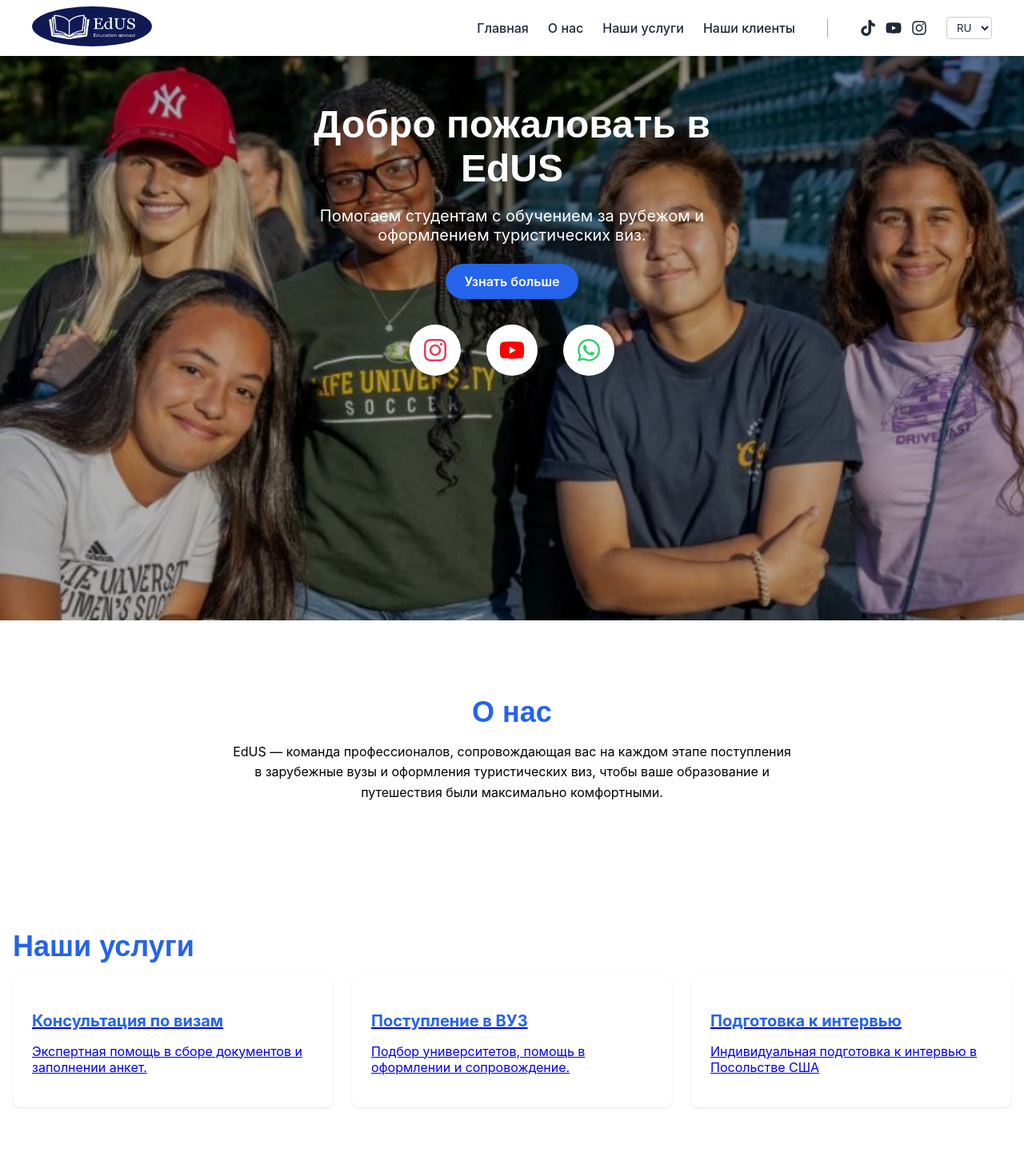
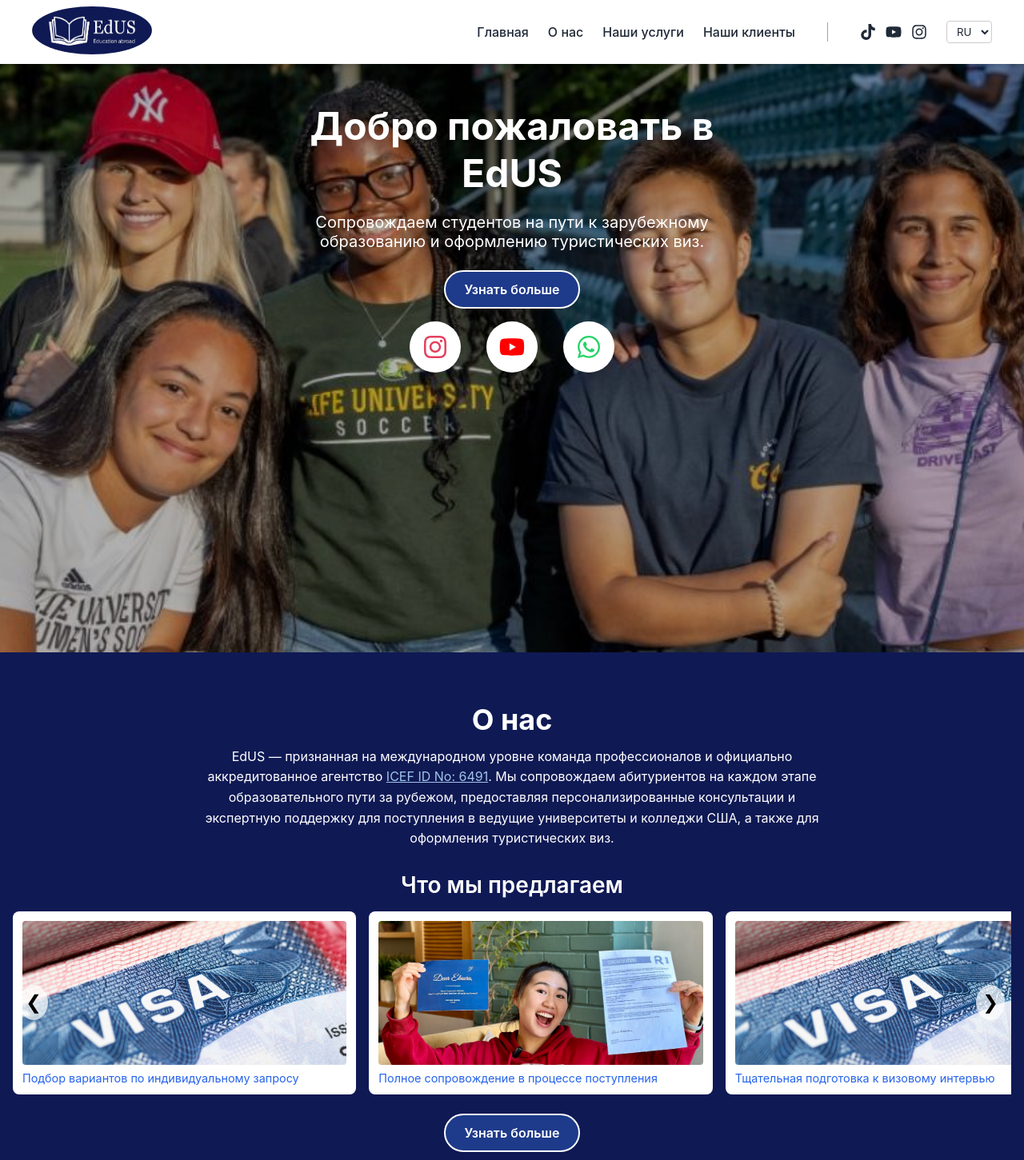
Before and after one commit to MirlanNurbekov/edus, a React (Create React App) app: page / in a window 1280 px wide. Shown: the top 1451 px of the page at 80% size. Built offline with nearby package versions, Linux system fonts and the light colour scheme.

Commit message:
0009
Miner changes at home page

```diff
--- a/src/components/Home.jsx
+++ b/src/components/Home.jsx
@@ -1,9 +1,12 @@
 // src/components/Home.jsx
-import React from 'react';
+import React, { useState, useEffect } from 'react';
 import { Link } from 'react-router-dom';
 import { FaInstagram, FaWhatsapp, FaYoutube } from 'react-icons/fa';
 import '../styles/Home.css';
 import studentImg from '../assets/students.jpeg';
+import visaImg from '../assets/visa.jpg';
+import vusaStudent from '../assets/1.png'
+import studentPicture from '../assets/Customer3.jpeg'
 
 export default function Home() {
   const services = [
@@ -14,90 +17,97 @@ export default function Home() {
     },
     {
       title: 'Поступление в ВУЗ',
-      text: 'Подбор университетов, помощь в оформлении и сопровождение.',
+      text: 'Подбор университетов, помощь в оформлении и сопровождении.',
       path: '/enrollment'
     },
     {
       title: 'Подготовка к интервью',
-      text: 'Индивидуальная подготовка к интервью в Посольстве США',
+      text: 'Индивидуальная подготовка к интервью в Посольстве США.',
       path: '/preparation'
     }
   ];
 
+  const offerings = [
+    { img: vusaStudent, text: 'Подаём документы в неограниченное количество вузов' },
+    { img: visaImg, text: 'Подбор вариантов по индивидуальному запросу' },
+    { img: studentPicture, text: 'Полное сопровождение в процессе поступления' },
+    { img: visaImg, text: 'Тщательная подготовка к визовому интервью' },
+    { img: visaImg, text: 'Инструкции и гайды после получения визы' },
+    { img: visaImg, text: 'Предоставляем помещение для сдачи теста' }
+  ];
+
+  const [current, setCurrent] = useState(0);
+
+  useEffect(() => {
+    const timer = setInterval(() => {
+      setCurrent(prev => (prev + 1) % offerings.length);
+    }, 5000);
+    return () => clearInterval(timer);
+  }, [offerings.length]);
+
+  const prevSlide = () => {
+    setCurrent(prev => (prev - 1 + offerings.length) % offerings.length);
+  };
+  const nextSlide = () => {
+    setCurrent(prev => (prev + 1) % offerings.length);
+  };
+
+  const visibleItems = [0,1,2].map(i => offerings[(current + i) % offerings.length]);
+
   return (
     <main className="home">
-      <section
-        className="hero"
-        style={{ backgroundImage: `url(${studentImg})` }}
-      >
-        <div className="hero-overlay"></div>
+      {/* Hero */}
+      <section className="hero" style={{ backgroundImage: `url(${studentImg})` }}>
+        <div className="hero-overlay" />
         <div className="hero-content">
           <h1 className="hero-title">Добро пожаловать в EdUS</h1>
           <p className="hero-subtitle">
-            Помогаем студентам с обучением за рубежом и оформлением туристических виз.
+            Сопровождаем студентов на пути к зарубежному образованию и оформлению туристических виз.
           </p>
-
-          {/* Навигация на страницу «Узнать больше» */}
-          <Link to="/usinfo" className="hero-btn">
-            Узнать больше
-          </Link>
-
-          {/* Здесь — наши соцсети: Instagram и WhatsApp */}
+          <Link to="/usinfo" className="section-btn">Узнать больше</Link>
           <div className="hero-social">
-            <a
-              className="hero-social-link instagram"
-              href="https://www.instagram.com/edus.kg"
-              target="_blank"
-              rel="noopener noreferrer"
-              aria-label="EdUS в Instagram"
-            >
-              <FaInstagram size={32} />
-            </a>
-            <a
-              className="hero-social-link youtube"
-              href="https://www.youtube.com/@edus-d6q"
-              target="_blank"
-              rel="noopener noreferrer"
-              aria-label="EdUS на YouTube"
-            >
-               <FaYoutube size={32} />
-            </a>
-            <a
-              className="hero-social-link whatsapp"
-              href="https://wa.me/996507221215"
-              target="_blank"
-              rel="noopener noreferrer"
-              aria-label="Связаться в WhatsApp"
-            >
-              <FaWhatsapp size={32} />
-            </a>
+            <a className="hero-social-link instagram" href="https://www.instagram.com/edus.kg" target="_blank" rel="noopener noreferrer"><FaInstagram size={32}/></a>
+            <a className="hero-social-link youtube" href="https://www.youtube.com/@edus-d6q" target="_blank" rel="noopener noreferrer"><FaYoutube size={32}/></a>
+            <a className="hero-social-link whatsapp" href="https://wa.me/996507221215" target="_blank" rel="noopener noreferrer"><FaWhatsapp size={32}/></a>
           </div>
-
-          {/* Новая строка с ICEF-бейджем */}
           <div className="hero-badge">
-            <span
-              id="iasBadge"
-              data-account-id="6491"
-            ></span>
-            <script
-              async
-              defer
-              crossorigin="anonymous"
-              src="https://www-cdn.icef.com/scripts/iasbadgeid.js"
-            ></script>
+            <span id="iasBadge" data-account-id="6491"></span>
+            <script async defer crossorigin="anonymous" src="https://www-cdn.icef.com/scripts/iasbadgeid.js"></script>
           </div>
         </div>
       </section>
 
+      {/* About / Carousel */}
       <section id="about" className="about">
         <h2 className="section-title">О нас</h2>
         <p className="section-text">
-          EdUS — команда профессионалов, сопровождающая вас на каждом этапе поступления<br/>
-          в зарубежные вузы и оформления туристических виз, чтобы ваше образование и<br/>
-          путешествия были максимально комфортными.
+          EdUS — признанная на международном уровне команда профессионалов и официально аккредитованное агентство&nbsp;
+          <a href="https://www.icef.com/agency/0016M00002h1BP3QAM" target="_blank" rel="noopener noreferrer" className="icef-link">
+            ICEF ID No: 6491
+          </a>.
+          Мы сопровождаем абитуриентов на каждом этапе образовательного пути за рубежом, предоставляя персонализированные консультации и экспертную поддержку для поступления в ведущие университеты и колледжи США, а также для оформления туристических виз.
         </p>
+
+        <h3 className="about-subtitle">Что мы предлагаем</h3>
+        <div className="about-carousel-wrapper">
+          <button className="carousel-arrow left" onClick={prevSlide}>&#10094;</button>
+          <div className="about-carousel">
+            {visibleItems.map((item, idx) => (
+              <div key={idx} className="carousel-card">
+                <img src={item.img} alt={item.text} />
+                <p className="carousel-card-text">{item.text}</p>
+              </div>
+            ))}
+          </div>
+          <button className="carousel-arrow right" onClick={nextSlide}>&#10095;</button>
+        </div>
+
+        <div className="about-btn-container">
+          <Link to="/about-us" className="section-btn">Узнать больше</Link>
+        </div>
       </section>
 
+      {/* Services */}
       <section id="services" className="services">
         <h2 className="section-title">Наши услуги</h2>
         <div className="services-grid">
@@ -110,5 +120,5 @@ export default function Home() {
         </div>
       </section>
     </main>
-  );
+);
 }
--- a/src/styles/Home.css
+++ b/src/styles/Home.css
@@ -1,16 +1,21 @@
 /* src/styles/Home.css */
+@import url('https://fonts.googleapis.com/css2?family=Poppins:wght@400;600;700&display=swap');
+
 :root {
-  --primary-blue: #2563eb;
-  --accent-blue: #3b82f6;
-  --text-dark: #1f2937;
-  --bg-white: #ffffff;
-  --font-sans: 'Inter', sans-serif;
+  --primary-blue: #0F1954;
+  --btn-blue:     #1e3a8a;
+  --btn-hover:    #3B82F6;
+  --text-white:   #ffffff;
+  --font-sans:    'Poppins', sans-serif;
+  --link-blue:    #9fc5e8;
 }
+
 
 .home {
   font-family: var(--font-sans);
-  background-color: var(--bg-white);
-  padding-top: 56px; /* below fixed navbar */
+  background: #0F1954;
+  padding-top: 56px;
+  color: var(--text-white);
 }
 
 /* ----- Hero ----- */
@@ -18,15 +23,13 @@
   position: relative;
   background-size: cover;
   background-position: center;
-  height: 90vh;
+  height: 95vh;
 }
-
 .hero-overlay {
   position: absolute;
   inset: 0;
-  background: rgba(0, 0, 0, 0.3);
+  background: rgba(0,0,0,0.3);
 }
-
 .hero-content {
   position: relative;
   z-index: 2;
@@ -34,25 +37,21 @@
   padding: 2rem 1rem;
   max-width: 600px;
   margin: 0 auto;
-  color: #fff;
 }
-
 .hero-title {
-  font-family: 'Poppins', sans-serif;
-  font-size: clamp(2rem, 5vw, 3rem);
+  font-weight: 700;
+  font-size: clamp(2rem,5vw,3rem);
   margin-bottom: 1rem;
 }
-
 .hero-subtitle {
-  font-size: clamp(1rem, 3vw, 1.25rem);
+  font-weight: 400;
+  font-size: clamp(1rem,3vw,1.25rem);
   margin-bottom: 1.5rem;
 }
-
-/* Hero button */
 .hero-btn {
   display: inline-block;
-  background: var(--primary-blue);
-  color: #fff;
+  background: var(--btn-blue);
+  color: var(--text-white);
   padding: 0.75rem 1.5rem;
   border-radius: 9999px;
   font-weight: 600;
@@ -60,69 +59,55 @@
   transition: background 0.2s ease;
 }
 .hero-btn:hover {
-  background: var(--accent-blue);
+  background: var(--btn-hover);
 }
 
-/* Social icons container */
+/* Social icons */
 .hero-social {
-  margin-top: 2rem;
+  margin-top: 1rem;
   display: flex;
   justify-content: center;
   gap: 2rem;
 }
-
-/* Rounded white buttons with circle-hover */
 .hero-social-link {
   position: relative;
   width: 64px;
   height: 64px;
-  background: #fff;
+  background: var(--text-white);
   border-radius: 50%;
   display: flex;
   align-items: center;
   justify-content: center;
-  overflow: hidden;
   transition: transform 0.3s;
 }
-
-/* Ripple/scale circle on hover */
 .hero-social-link::after {
   content: '';
   position: absolute;
   width: 200%;
   height: 200%;
-  background: rgba(0, 0, 0, 0.1);
+  background: rgba(0,0,0,0.1);
   border-radius: 50%;
   top: 50%;
   left: 50%;
-  transform: translate(-50%, -50%) scale(0);
+  transform: translate(-50%,-50%) scale(0);
   transition: transform 0.4s ease;
 }
-
 .hero-social-link:hover {
   transform: scale(1.1);
 }
+.hero-social-link:hover::after {
+  transform: translate(-50%,-50%) scale(1);
+}
+.hero-social-link.instagram svg { color: #E4405F; }
+.hero-social-link.youtube svg    { color: #FF0000; }
+.hero-social-link.whatsapp svg   { color: #25D366; }
 
-.hero-social-link:hover::after {
-  transform: translate(-50%, -50%) scale(1);
-}
-
-/* Brand colors for the icons themselves */
-.hero-social-link.instagram svg {
-  color: #E4405F;
-}
-
-.hero-social-link.whatsapp svg {
-  color: #25D366;
-}
-
-/* ----- ICEF Badge row ----- */
+/* ICEF Badge */
 .hero-badge {
   margin-top: 1rem;
   display: flex;
   justify-content: center;
 }
-
 #iasBadge {
   width: 84px;
   height: 104px;
@@ -130,87 +115,145 @@
   align-items: center;
   justify-content: center;
 }
-
-/* Ensure injected badge graphic fits */
 #iasBadge img,
 #iasBadge svg {
   max-width: 62px;
   max-height: 102px;
 }
 
-/* ----- About ----- */
+/* ----- О нас ----- */
 .about {
-  padding: 4rem 1rem;
+  padding: 2rem 1rem;
   text-align: center;
 }
-
-.section-title {
-  font-family: 'Poppins', sans-serif;
-  font-size: clamp(1.5rem, 4vw, 2.25rem);
-  color: var(--primary-blue);
-  margin-bottom: 1rem;
+.about .section-title {
+  font-weight: 700;
+  font-size: clamp(1.5rem,4vw,2.25rem);
+  margin-bottom: 0.75rem;
 }
-
-.section-text {
+.about .section-text {
   font-size: 1rem;
   line-height: 1.6;
   max-width: 800px;
-  margin: 0 auto;
+  margin: 0 auto 1.5rem;
+}
+.about .icef-link {
+  color: var(--link-blue);
+  text-decoration: underline;
+}
+.about-subtitle {
+  font-weight: 600;
+  font-size: clamp(1.25rem,3vw,1.75rem);
+  margin-bottom: 1rem;
+}
+/* ----- Carousel ----- */
+.about-carousel-wrapper {
+  position: relative;
+  margin-bottom: 1.5rem;
+}
+
+.about-carousel {
+  display: flex;
+  gap: 1rem;
+  overflow: hidden;
+}
+
+.carousel-card {
+  flex: 0 0 calc((100% - 2rem)/3);
+  max-width: calc((100% - 2rem)/3);
+  display: flex;
+  flex-direction: column;
+  background: #ffffff;
+  border-radius: 0.5rem;
+  padding: 0.75rem;
+  text-align: left;
+}
+
+.carousel-card img {
+  width: 100%;
+  height: 180px;        /* фиксированная высота */
+  object-fit: cover;    /* обрезает/масштабирует по размеру */
+  border-radius: 0.25rem;
+  margin-bottom: 0.5rem;
+  flex-shrink: 0;
+}
+
+.carousel-card-text {
+  font-size: 0.9rem;
+  color: var(--primary-blue);
+  margin: 0;
+  flex: 1;              /* заполняет оставшееся пространство */
+}
+
+/* arrows */
+.carousel-arrow {
+  position: absolute;
+  top: 50%;
+  transform: translateY(-50%);
+  background: rgba(255,255,255,0.7);
+  border: none;
+  font-size: 1.5rem;
+  padding: 0.5rem;
+  cursor: pointer;
+  z-index: 1;
+  border-radius: 50%;
+}
+.carousel-arrow.left { left: 0.5rem; }
+.carousel-arrow.right { right: 0.5rem; }
+
+/* Узнать больше under О нас */
+.about-btn-container {
+  text-align: center;
+}
+.section-btn {
+  display: inline-block;
+  background: var(--btn-blue);
+  color: var(--text-white);
+  border: 2px solid var(--text-white);
+  padding: 0.75rem 1.5rem;
+  border-radius: 9999px;
+  font-weight: 600;
+  text-decoration: none;
+  transition: background-color 0.2s ease;
+}
+.section-btn:hover {
+  background: var(--btn-hover);
 }
 
 /* ----- Services ----- */
 .services {
   padding: 4rem 1rem;
 }
-
 .services-grid {
   display: grid;
-  grid-template-columns: repeat(auto-fit, minmax(250px, 1fr));
+  grid-template-columns: repeat(auto-fit,minmax(250px,1fr));
   gap: 1.5rem;
 }
-
 .services-card {
-  background: var(--bg-white);
+  background: var(--text-white);
   padding: 1.5rem;
   border-radius: 0.5rem;
   box-shadow: 0 1px 3px rgba(0,0,0,0.1);
   transition: transform 0.2s ease, box-shadow 0.2s ease;
 }
-
 .services-card:hover {
   transform: translateY(-4px);
   box-shadow: 0 4px 6px rgba(0,0,0,0.1);
 }
-
 .services-card-title {
   font-size: 1.25rem;
   color: var(--primary-blue);
   margin-bottom: 0.5rem;
 }
-
 .services-card-text {
   font-size: 1rem;
+  color: var(--primary-blue);
 }
 
-/* ----- Mobile tweaks ----- */
+/* Mobile tweaks */
 @media (max-width: 768px) {
-  .hero {
-    height: 60vh;
-  }
-  .services-grid {
-    grid-template-columns: 1fr;
-  }
+  .hero { height: 70vh; }
+  .services-grid { grid-template-columns: 1fr; }
+  .carousel-card { flex: 0 0 100%; }
+  .carousel-arrow { display: none; }
 }
-
-/* Brand colors for the icons themselves */
-.hero-social-link.instagram svg {
-  color: #E4405F;
-}
-
-.hero-social-link.whatsapp svg {
-  color: #25D366;
-}
-
-.hero-social-link.youtube svg {
-  color: #FF0000;  /* YouTube red */
-}
--- a/src/styles/Navbar.css
+++ b/src/styles/Navbar.css
@@ -29,7 +29,7 @@
 }
 .navbar-logo {
   width: 150px;   /* 36px * 1.2 */
-  height: 50px;
+  height: 60px;
   border-radius: 50%;
   margin-right: 0.5rem;
 }
```
Also changed, not shown: src/assets/1.png (added), src/assets/visa.jpg (added).
